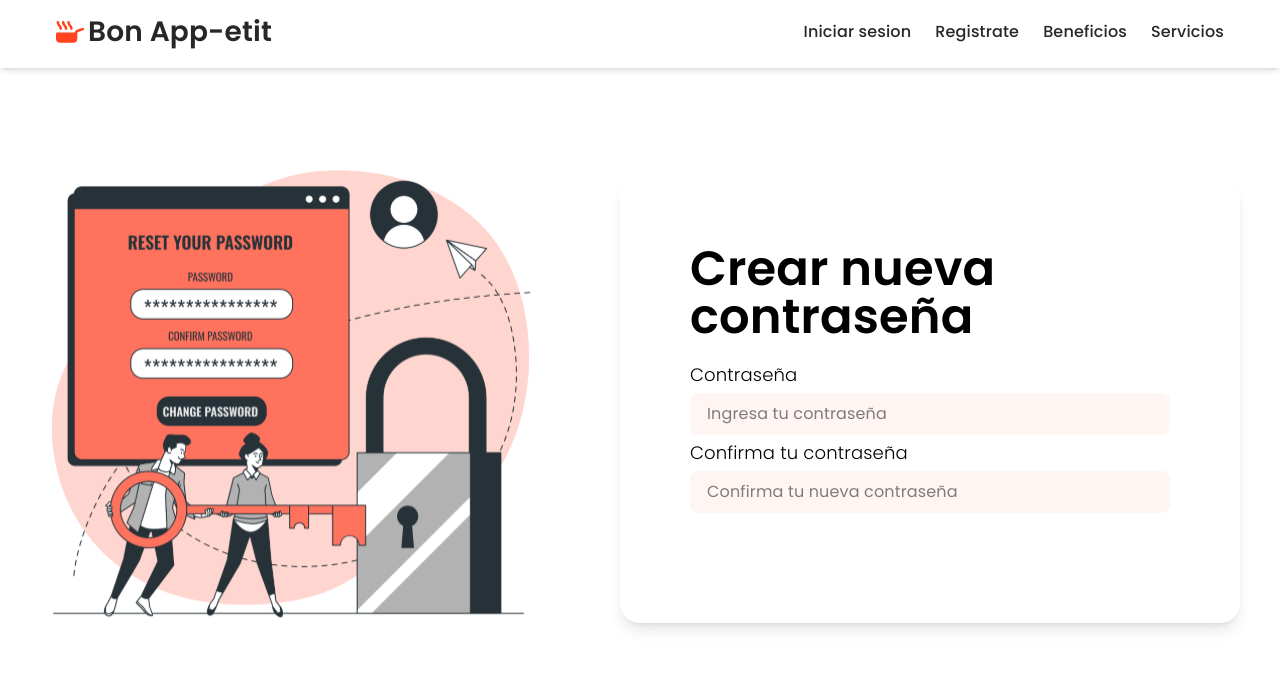
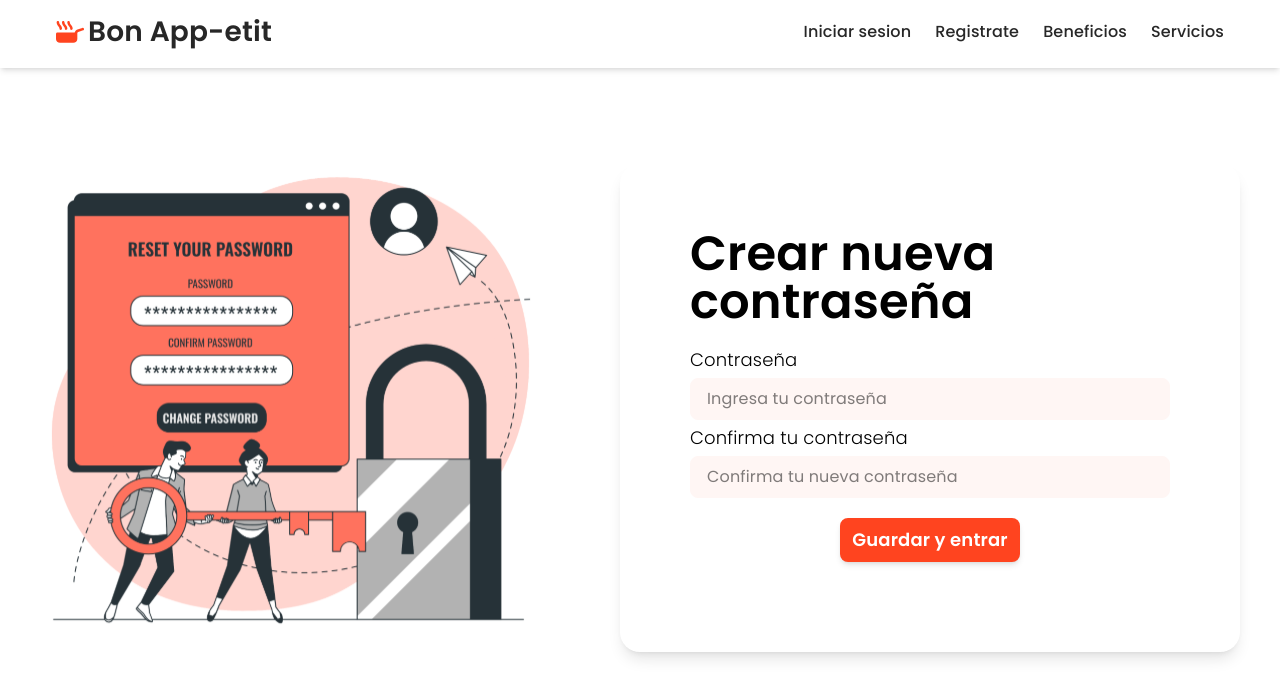
Before and after one commit to BonApp-etit/front, a Next.js app: page /create_password in a window 1280 px wide. Shown: the top 698 px of the page. Built offline with nearby package versions, Linux system fonts and the light colour scheme.

Commit message:
addition of variant element to all user actions

```diff
--- a/src/pages/account_verification/index.jsx
+++ b/src/pages/account_verification/index.jsx
@@ -47,6 +47,7 @@ export default function AccountVerification() {
 
               <div className="mb-5 mt-5 flex justify-center lg:mb-10">
                 <ButtonContained
+                  variant="generalPoppins"
                   type="submit"
                   text="Enviar codigo de verificacion"
                 ></ButtonContained>
@@ -70,6 +71,7 @@ export default function AccountVerification() {
 
                   <div className="mb-0">
                     <ButtonContained
+                      variant="generalPoppins"
                       type="submit"
                       text="Verificar"
                     ></ButtonContained>
@@ -93,6 +95,7 @@ export default function AccountVerification() {
                   </div>
                   <div className="mb-5 mt-5 flex justify-center lg:mb-10">
                     <ButtonContained
+                      variant="generalPoppins"
                       type="submit"
                       text="Verificar"
                     ></ButtonContained>
--- a/src/pages/create_password/index.jsx
+++ b/src/pages/create_password/index.jsx
@@ -57,7 +57,10 @@ export default function CreatePassword() {
               </div>
 
               <div className="mb-5 mt-5 flex justify-center lg:mb-10">
-                <ButtonContained text="Guardar y entrar"></ButtonContained>
+                <ButtonContained
+                  variant="generalPoppins"
+                  text="Guardar y entrar"
+                ></ButtonContained>
               </div>
             </FormikForm>
           </Form>
--- a/src/pages/login/index.jsx
+++ b/src/pages/login/index.jsx
@@ -69,7 +69,11 @@ export default function Login() {
               </div>
 
               <div className="mb-5 mt-5 flex justify-center lg:mb-10">
-                <ButtonContained text="Entrar" type="submit" />
+                <ButtonContained
+                  variant="generalPoppins"
+                  text="Entrar"
+                  type="submit"
+                />
               </div>
             </FormikForm>
 
--- a/src/pages/reset_password/index.jsx
+++ b/src/pages/reset_password/index.jsx
@@ -45,6 +45,7 @@ export default function ResetPassword() {
 
               <div className="mb-5 mt-5 flex justify-center lg:mb-10">
                 <ButtonContained
+                  variant="generalPoppins"
                   type="submit"
                   text="Enviar codigo de verificacion"
                 ></ButtonContained>
@@ -68,6 +69,7 @@ export default function ResetPassword() {
 
                   <div className="mb-0">
                     <ButtonContained
+                      variant="generalPoppins"
                       type="submit"
                       text="Verificar"
                     ></ButtonContained>
@@ -91,6 +93,7 @@ export default function ResetPassword() {
                   </div>
                   <div className="mb-5 mt-5 flex justify-center lg:mb-10">
                     <ButtonContained
+                      variant="generalPoppins"
                       type="submit"
                       text="Verificar"
                     ></ButtonContained>
--- a/src/pages/sign_up/index.jsx
+++ b/src/pages/sign_up/index.jsx
@@ -75,6 +75,7 @@ export default function SignUp() {
 
               <div className="mb-5 mt-5 flex justify-center lg:mb-10">
                 <ButtonContained
+                  variant="generalPoppins"
                   type="submit"
                   text="Registrarse"
                 ></ButtonContained>
```
